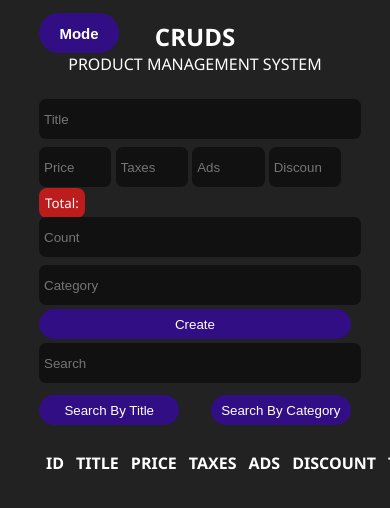
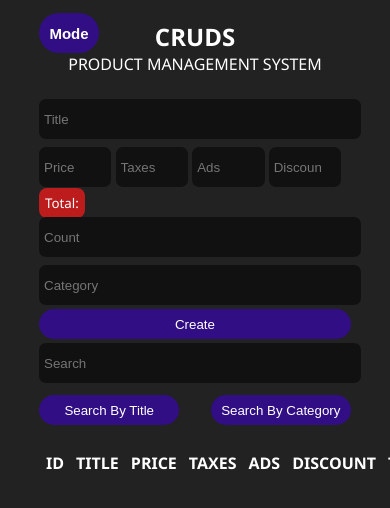
Before and after one commit to Hamza-jehad/JS_Crud, a plain HTML site: page index.html in a window 390 px wide. Shown: the top 508 px of the page. Drawn offline with Linux system fonts and the light colour scheme.

Commit message:
git commit -m "first commit"

```diff
--- a/style.css
+++ b/style.css
@@ -126,6 +126,7 @@ th,td{
         position: absolute;
         left: 39px;
         top: 13px;
+        width: 60px;
 
     }
 }
```
